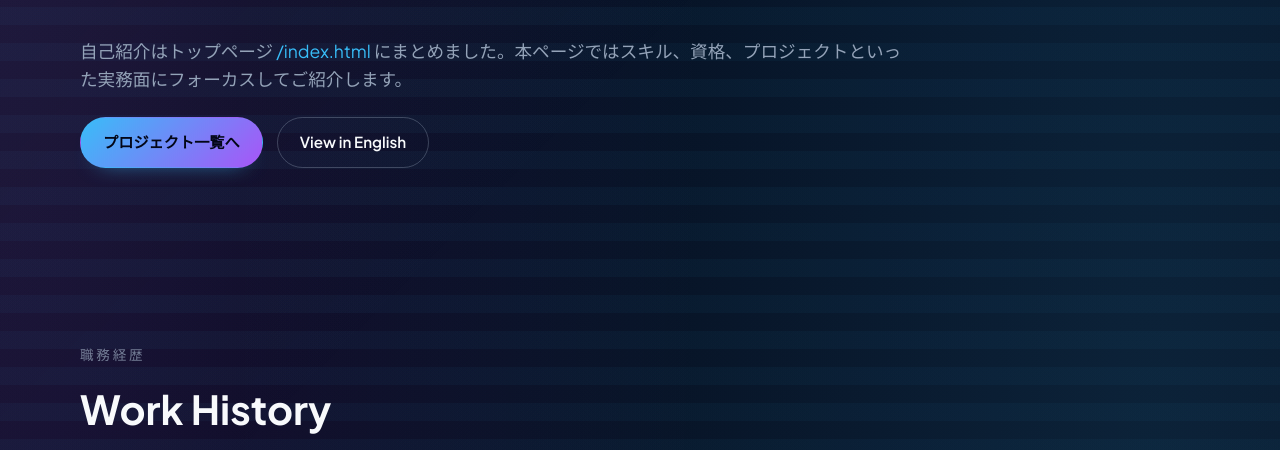
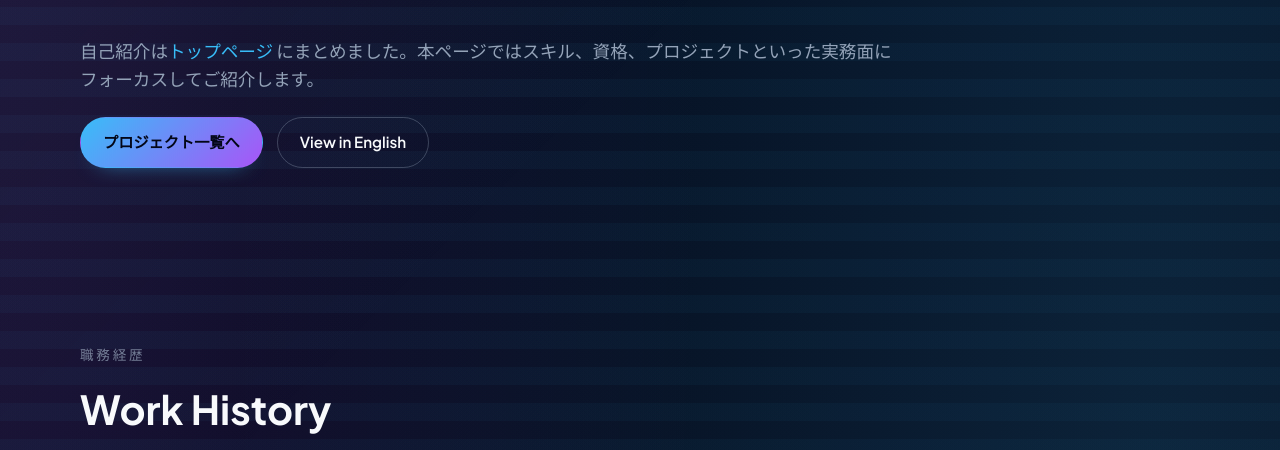
Before and after one commit to Jun-engineer/jun-engineer.github.io, an Eleventy site: page src/ja/portfolio/index.njk in a window 1280 px wide. Shown: the part 325-775 px from the top of the page. Built offline with nearby package versions, Linux system fonts and the light colour scheme; Eleventy itself is replaced by a stand-in of ours; files that its build step writes are made by us from their sources; a script that the page names is missing.

Commit message:
update japanese page

```diff
--- a/src/ja/portfolio/index.njk
+++ b/src/ja/portfolio/index.njk
@@ -49,7 +49,7 @@ extraScripts:
         <p class="eyebrow">ポートフォリオ</p>
         <h1>クラウドエンジニアとしての実績と専門性</h1>
         <p class="hero-subtitle">
-          自己紹介はトップページ <a href="/index.html">/index.html</a> にまとめました。本ページではスキル、資格、プロジェクトといった実務面にフォーカスしてご紹介します。
+          自己紹介は<a href="/index.html">トップページ</a> にまとめました。本ページではスキル、資格、プロジェクトといった実務面にフォーカスしてご紹介します。
         </p>
         <div class="hero-actions">
           <a class="cta-button primary" href="#projects">プロジェクト一覧へ</a>
```
